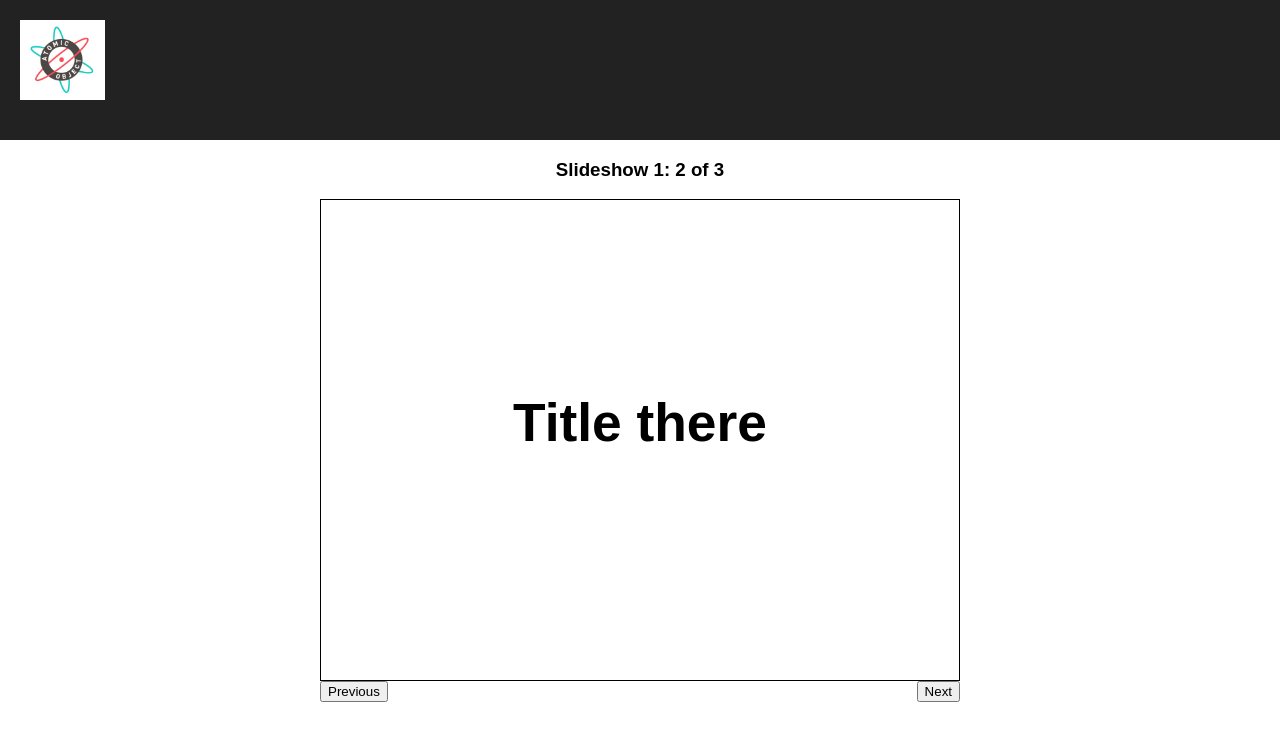
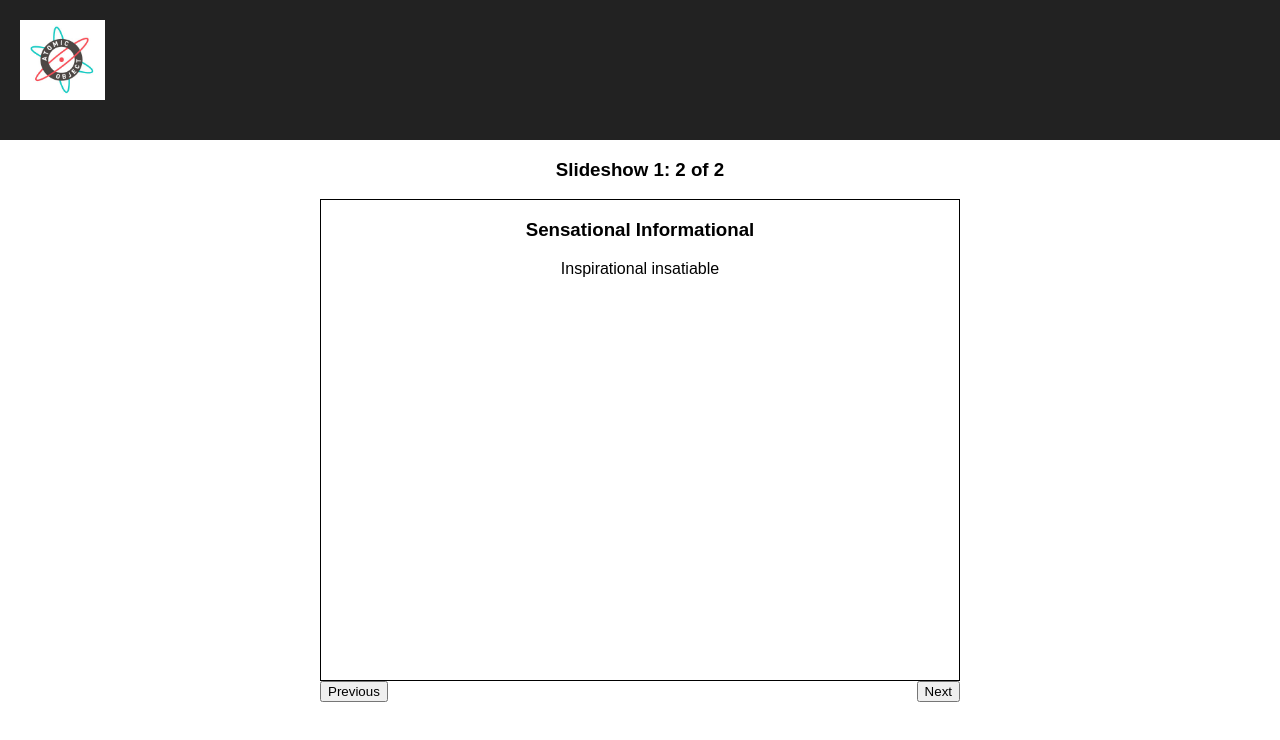
Before and after one commit to jocmp/bootcamp-slides, a React (Create React App) app: page /slideshows/1/slides/1 in a window 1280 px wide. Shown: the top 740 px of the page. Built offline with nearby package versions, Linux system fonts and the light colour scheme.

Commit message:
Add initial simple slide to slideshow component

```diff
--- a/src/actions/index.ts
+++ b/src/actions/index.ts
@@ -27,12 +27,9 @@ const apiData: SlideshowModel = {
             slide_type: "title"
         },
         {
-            title: "Title there",
-            slide_type: "title"
-        },
-        {
-            title: "Title everywhere",
-            slide_type: "title"
+            title: "Sensational Informational",
+            slide_type: "simple",
+            content: ["Inspirational insatiable"]
         }
     ]
 };
--- /dev/null
+++ b/src/components/SimpleSlide.tsx
@@ -0,0 +1,19 @@
+import * as React from 'react'
+import { SlideProps } from '../Props'
+import '../stylesheets/Slides.css'
+
+const hasContent = (props: SlideProps): boolean => {
+   return !!(props.slide && props.slide.content && props.slide.content[0]);
+};
+
+const SimpleSlide = (props: SlideProps) => {
+    return(
+        <div className="simple-slide">
+            <h3>{props.slide.title}</h3>
+            <p>{hasContent(props) &&
+                props.slide.content[0]}</p>
+        </div>
+    );
+};
+
+export default SimpleSlide;
--- a/src/components/Slideshow.tsx
+++ b/src/components/Slideshow.tsx
@@ -1,5 +1,6 @@
 import * as React from 'react'
 import TitleSlide from './TitleSlide'
+import SimpleSlide from './SimpleSlide'
 import { SlideshowProps } from '../Props'
 import { SlideModel } from '../Models'
 import '../stylesheets/Slideshow.css'
@@ -7,10 +8,11 @@ import '../stylesheets/Slideshow.css'
 const getSlideFromType = (slide: SlideModel) => {
     switch(slide.slide_type) {
         case "simple":
+            return <SimpleSlide slide={ slide } />
         case "two-column":
         case "title":
         default:
-            return <TitleSlide slide={slide} />
+            return <TitleSlide slide={ slide } />
     }
 };
 
--- a/tsconfig.json
+++ b/tsconfig.json
@@ -12,7 +12,6 @@
     "noImplicitReturns": true,
     "noImplicitThis": true,
     "noImplicitAny": true,
-    "strictNullChecks": true,
     "suppressImplicitAnyIndexErrors": true
     // "noUnusedLocals": true
   },
```
Also changed, not shown: 2 other files (tests, documents, lock files or other folders).
